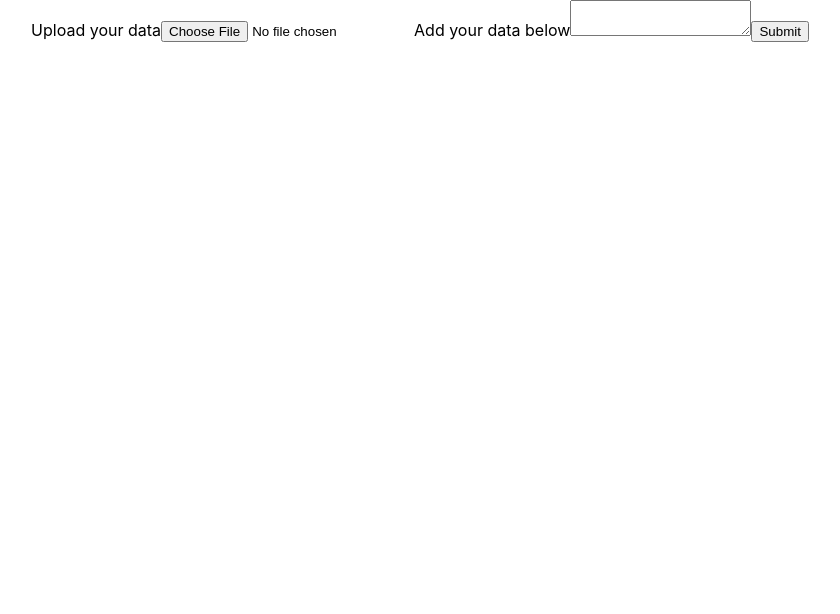
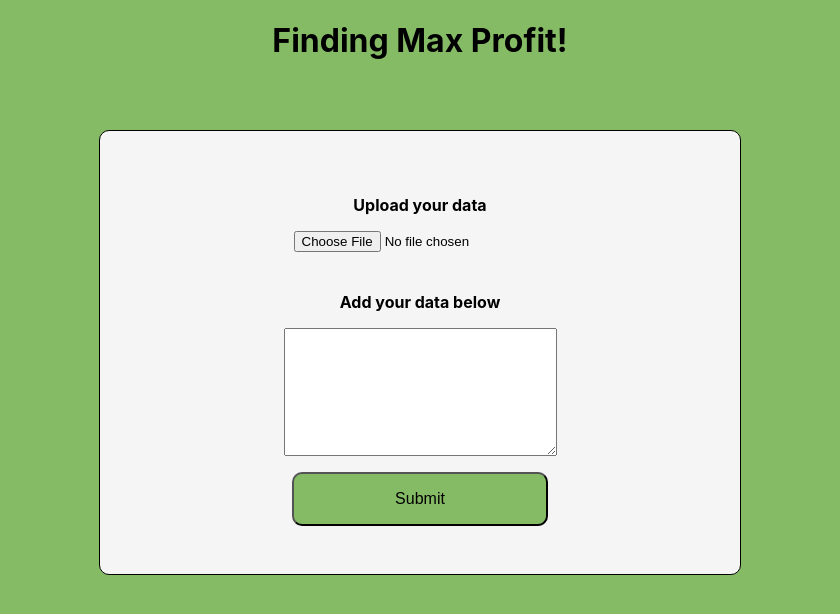
Before and after one commit to dconley1212/currencyProblemFE, a React (Create React App) app in the folder future-currency/: page / in a window 1280 px wide. Shown: the top 614 px of the page, without its empty margins (220-1060 px from the left). Built offline with nearby package versions, Linux system fonts and the light colour scheme.

Commit message:
added styling and fixed some tests that were broken due to the styleing components library that I added

```diff
--- a/future-currency/package.json
+++ b/future-currency/package.json
@@ -10,6 +10,7 @@
     "react": "^18.2.0",
     "react-dom": "^18.2.0",
     "react-scripts": "5.0.1",
+    "styled-components": "^5.3.5",
     "web-vitals": "^2.1.4"
   },
   "scripts": {
--- a/future-currency/src/App.js
+++ b/future-currency/src/App.js
@@ -1,29 +1,65 @@
 import "./App.css";
 import React, { useState } from "react";
 import axios from "axios";
+import styled from "styled-components";
 
-/* left off testing how the data might look when a user adds it
-so that I can make a mock test of how I want to format the data
-before sending to the api
+/* I used the styling components library to grab the appriopriate
+element and add the styling I created for it
 */
 
+const StyledAppWrapper = styled.div`
+  display: flex;
+  flex-direction: column;
+  align-items: center;
+  background-color: #85bb65;
+  height: 100vh;
+`;
+const StyledForm = styled.form`
+  display: flex;
+  flex-direction: column;
+  align-items: center;
+  background-color: #f5f5f5;
+  border-radius: 10px;
+  width: 50%;
+  padding: 3rem 0rem;
+  border: 1px solid #000000;
+  margin-top: 3rem;
+`;
+const StyledLabel = styled.label`
+  font-size: 1rem;
+  margin: 1rem auto;
+  font-weight: bold;
+`;
+const StyledInput = styled.input`
+  margin-bottom: 1.5rem;
+`;
+const StyledTextArea = styled.textarea`
+  padding: 3rem;
+  margin-bottom: 1rem;
+`;
+const StyledButton = styled.button`
+  padding: 1em 2em;
+  width: 40%;
+  border-radius: 10px;
+  background-color: #85bb65;
+  font-size: 1em;
+`;
+
 function App() {
+  //Handling all the state that the user inputs whether throught the file upload
+  // or the text area.
   const [textAreaObject, setTextAreaObject] = useState({
     textArea: "",
   });
+  const [file, setFile] = useState(null);
+  //handling the state that comes from the response of the api call
+  const [maxProfit, setMaxProfit] = useState(null);
 
-  let fileInForm = new FormData();
-
+  /* the next two arrow functions handle the user actions when
+   they upload a file or add to the text area which then is added
+  to the state */
   const handleFileUpload = (e) => {
-    const file = e.target.files[0];
-    fileInForm.append("file", file);
-    // const reader = new FileReader();
-    // reader.onload = function (e) {
-    //   console.log(e.target.result);
-    // };
-    // const fileAsText = reader.readAsText(file);
-    // console.log(fileAsText);
-    // console.log(formObject.file);
+    setFile(e.target.files[0]);
   };
   const handleTextArea = (e) => {
     const arrayData = e.target.value.split(/\n/);
@@ -31,41 +67,71 @@ function App() {
     console.log(arrayData);
     setTextAreaObject({ [e.target.name]: arrayData });
   };
-
+  /* the arrow functin below handles the user clicking on the submit button
+and sending a request to the api that should handle the request appriopriately
+and send back a response but I couldn't handle the data the way I wanted to
+for the text area. I kept getting a failure for the file axios call because of
+the information on my header not matching the multer requirements for the backend.
+Additionally, I don't know if I was using the correct file format. Because I was just
+trying to use a text file. It could have been necessary to use a .csv
+*/
   const handleSubmit = (e) => {
     e.preventDefault();
-    if (textAreaObject.textArea.length === 0) {
+    let fileInForm = new FormData();
+    fileInForm.append("file", file);
+    if (file !== null) {
       axios
-        .post("http://localhost:9000/price/difference", fileInForm)
-        .then((res) => console.log(res))
+        .post("http://localhost:9000/file", fileInForm)
+        .then((res) => {
+          console.log(res);
+          setMaxProfit(res.data);
+        })
         .catch((err) => console.log(err));
     } else {
       axios
-        .post("http://localhost:9000/price/difference", textAreaObject)
-        .then((res) => console.log(res))
+        .post("http://localhost:9000/textArea", textAreaObject)
+        .then((res) => {
+          console.log(res);
+          setMaxProfit(res.data);
+        })
         .catch((err) => console.log(err));
     }
   };
   return (
-    <div className="App">
-      <form aria-label="currency info" onSubmit={handleSubmit}>
-        <label>
-          Upload your data
-          <input name="file" type="file" onChange={handleFileUpload} />
-        </label>
-        <label id="textArea">
-          Add your data below
-          <textarea
-            id="textArea"
-            name="textArea"
-            onChange={handleTextArea}
-            value={textAreaObject.textArea}
-          ></textarea>
-        </label>
-        <button>Submit</button>
-      </form>
-      {}
-    </div>
+    <StyledAppWrapper className="App">
+      <h1>Finding Max Profit!</h1>
+      <StyledForm
+        encType="multipart/form-data"
+        aria-label="currency info"
+        onSubmit={handleSubmit}
+        data-testid="form"
+      >
+        <StyledLabel>Upload your data</StyledLabel>
+        <StyledInput
+          name="uploaded_file"
+          type="file"
+          onChange={handleFileUpload}
+          data-testid="Upload Data"
+        />
+        <StyledLabel id="textArea">Add your data below</StyledLabel>
+        <StyledTextArea
+          data-testid="Add Data"
+          id="textArea"
+          name="textArea"
+          onChange={handleTextArea}
+          value={textAreaObject.textArea}
+        ></StyledTextArea>
+        <StyledButton>Submit</StyledButton>
+      </StyledForm>
+      {maxProfit !== null ? (
+        <div>
+          <h2>Buy low and sell high data:</h2>
+          {Object.entries(maxProfit).map(([key, value]) => {
+            return <p key={key}>{`${key}: ${JSON.stringify(value)}`}</p>;
+          })}
+        </div>
+      ) : null}
+    </StyledAppWrapper>
   );
 }
 
```
Also changed, not shown: 2 other files (tests, documents, lock files or other folders).
